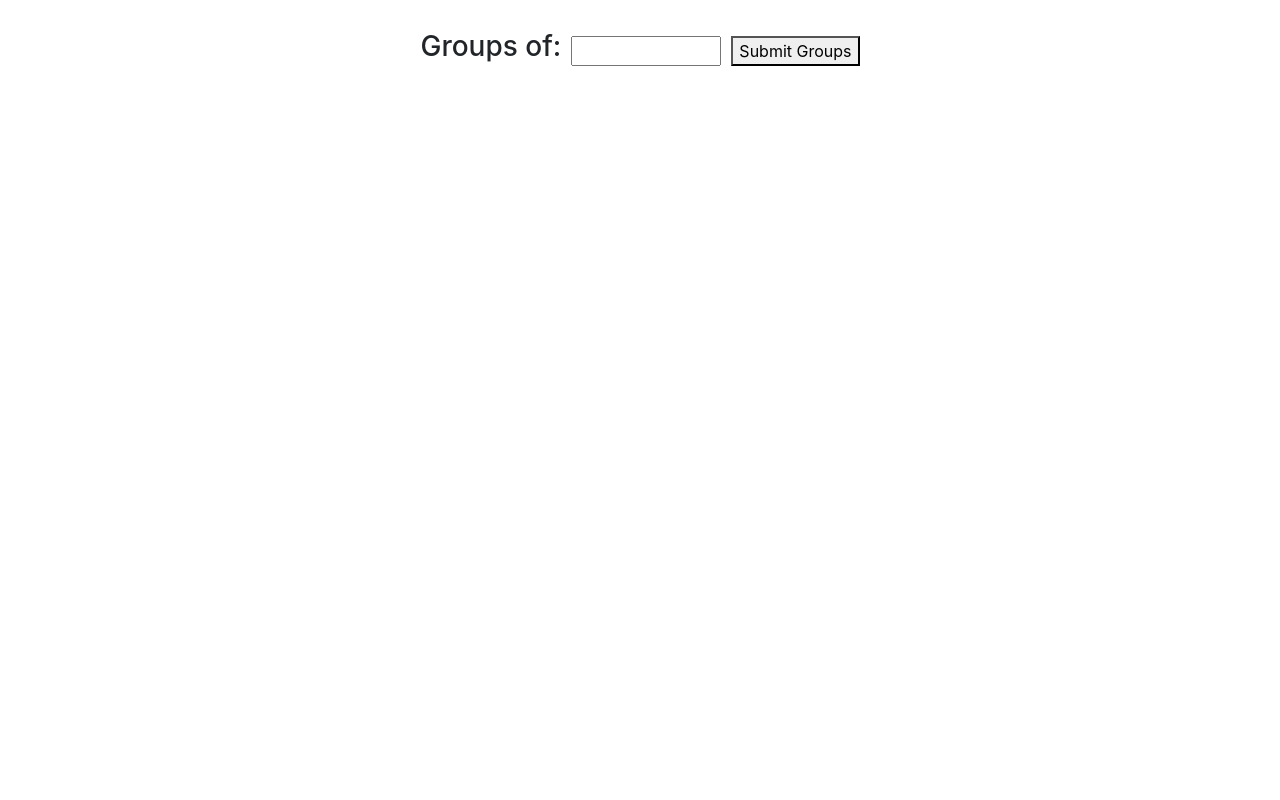
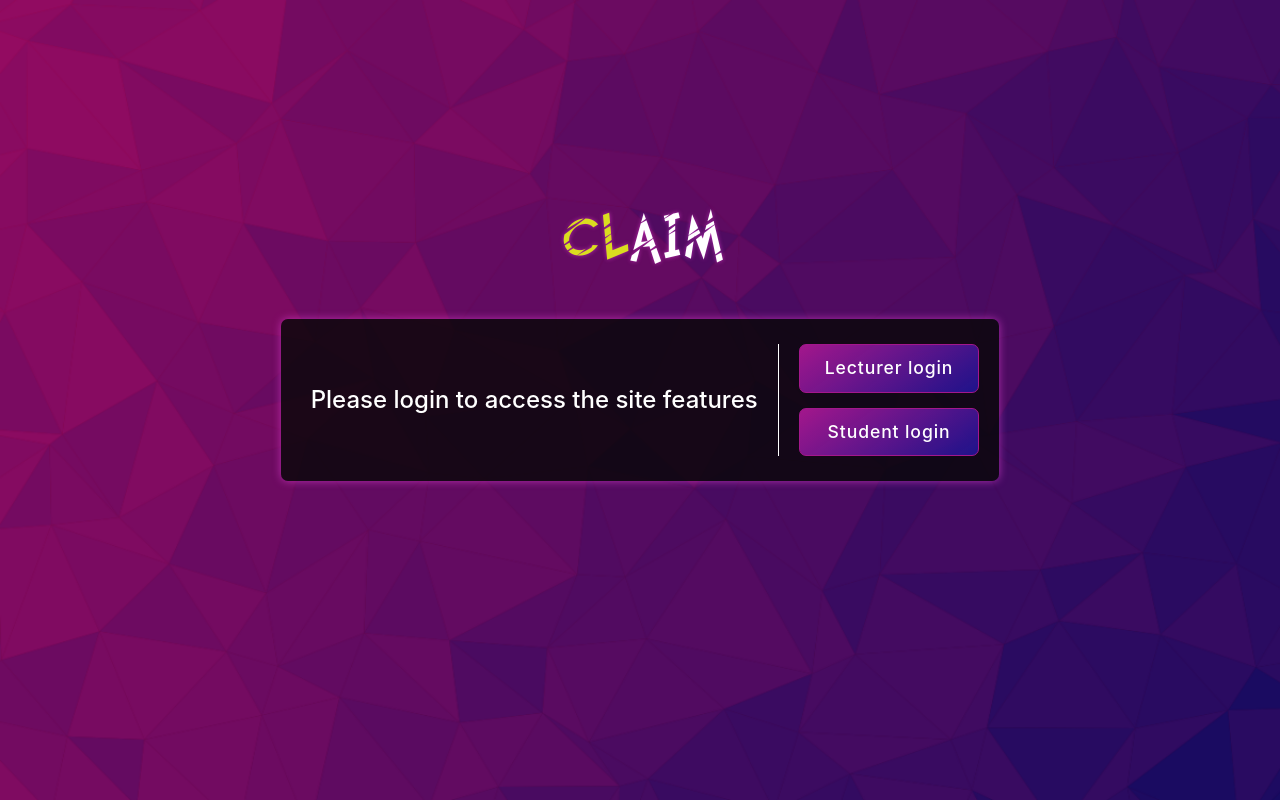
Before and after one commit to Formatics-SE/Frontend, a React (Create React App) app: page /login in a window 1280 px wide. Built offline with nearby package versions, Linux system fonts and the light colour scheme.

Commit message:
Restyling of courses dropdown

```diff
--- a/src/Components/LecturerPage/Courses/accordion.css
+++ b/src/Components/LecturerPage/Courses/accordion.css
@@ -99,7 +99,7 @@
   opacity: 0;
   margin: 3px 0;
   border-radius: 7px;
-  background-color: rgb(39, 39, 38);
+  background-color: rgba(134, 12, 114, 0.904);
   z-index: -10;
 }
 .accordion .dropdown_menu.active {
@@ -114,7 +114,7 @@
   border-radius: 7px;
 }
 .accordion .dropdown_menu > div:hover {
-  background-color: rgb(131, 131, 127);
+  background-color: rgb(134, 12, 114);
   cursor: pointer;
 }
 .accordion .dropdown_menu > div:active {
--- a/src/index.js
+++ b/src/index.js
@@ -7,10 +7,10 @@ import RandomGroup from "./Components/LecturerPage/Groups/RandomGroup"
 
 
 ReactDOM.render(
-    //  <BrowserRouter>
-    //    <App />
-    //  </BrowserRouter>
-    <RandomGroup />
+      <BrowserRouter>
+        <App />
+     </BrowserRouter>
+    //<RandomGroup />
     , document.getElementById('root')
 );
 
```
